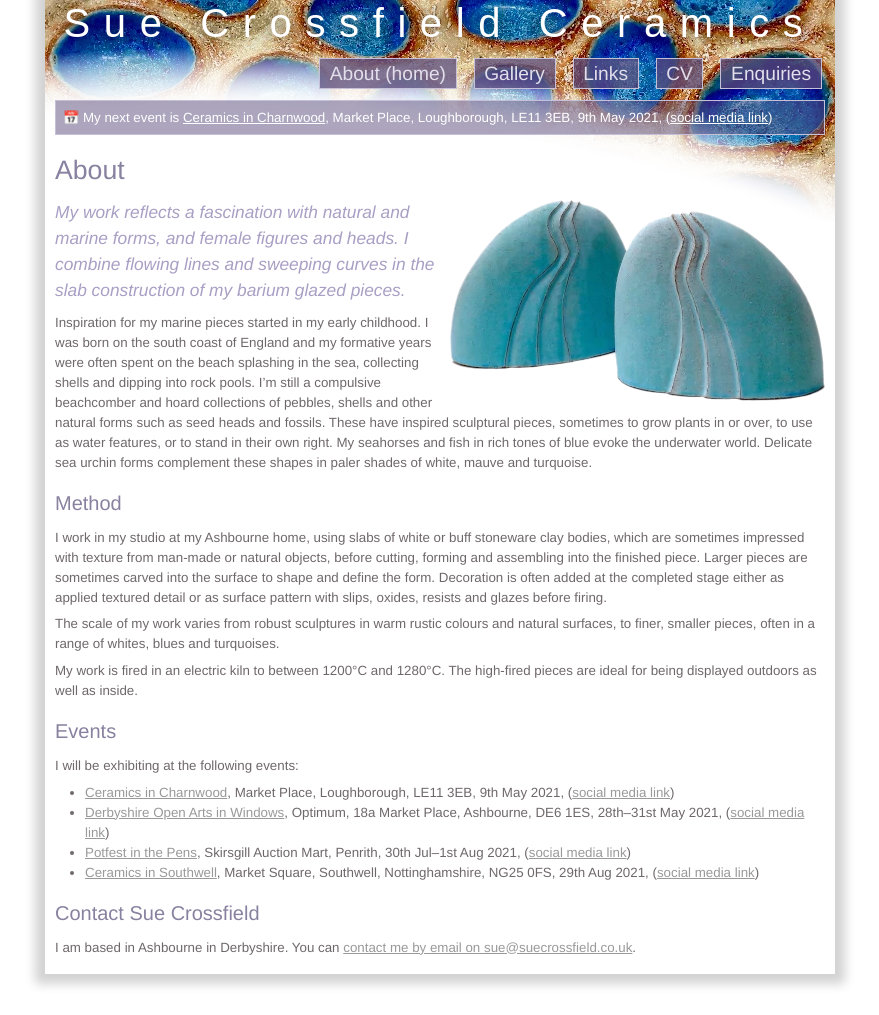
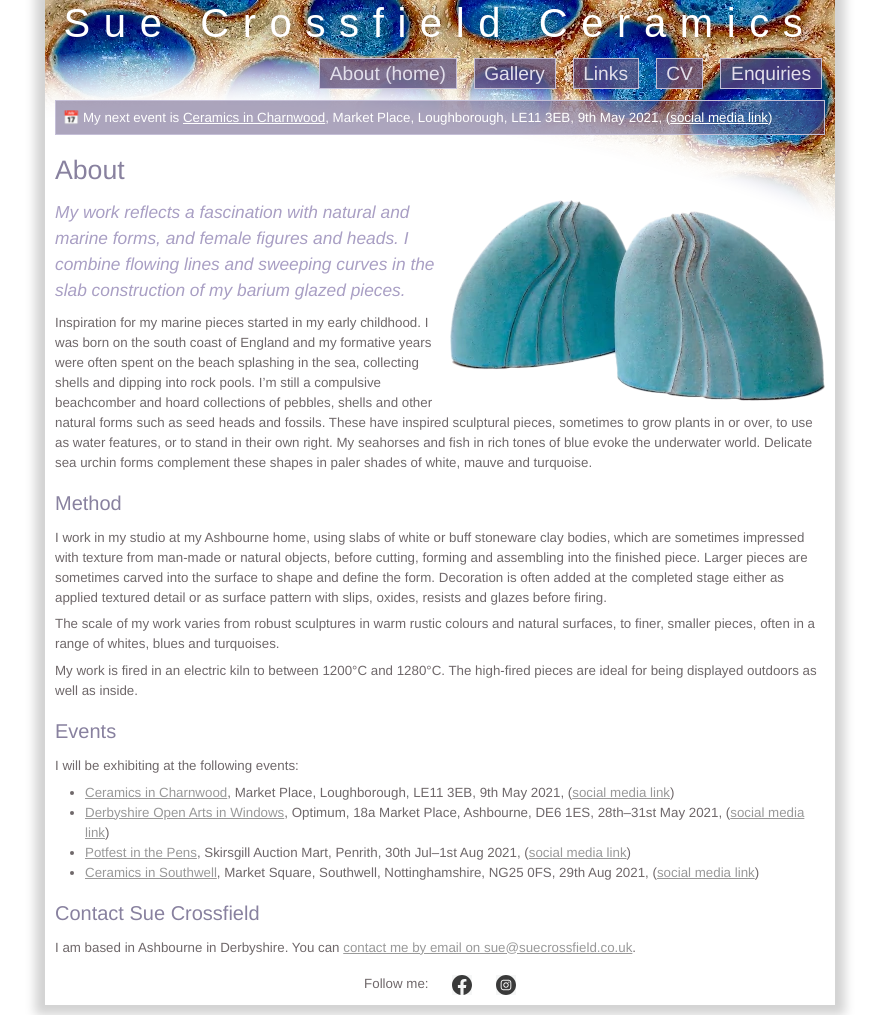
Before and after one commit to suecrossfield/suecrossfield.github.io, a Jekyll site: the page built from index.md, in a window 1280 px wide. Shown: the whole page, without its empty margins (200-1079 px from the left). Built offline with Jekyll 4.4.1, drawn with Linux system fonts in a browser that asks for light colours.

Commit message:
Fix #3 by adding social links

```diff
--- a/_layouts/page.html
+++ b/_layouts/page.html
@@ -23,3 +23,6 @@ layout: default
 
   {{ content }}
 </main>
+<footer>
+  Follow me: <a href="https://www.facebook.com/SueCrossfieldCeramics/" target="_blank" class="url" rel="nofollow"><img src="images/facebook-icon.svg"></a> <a href="https://www.instagram.com/SueCrossfieldCeramics/" target="_blank" class="url" rel="nofollow"><img src="images/instagram-icon.svg"></a>
+</footer>
--- a/_sass/_base.scss
+++ b/_sass/_base.scss
@@ -138,8 +138,15 @@ p {
   margin-top: 0.5em;
 }
 
-main {
+main, footer {
   padding: 0 10px 10px 10px;
+}
+
+footer {
+  text-align: center;
+  img {
+    margin-left: 1.5em;
+  }
 }
 
 header {
```
Also changed, not shown: images/facebook-icon.svg (added), images/instagram-icon.svg (added).
